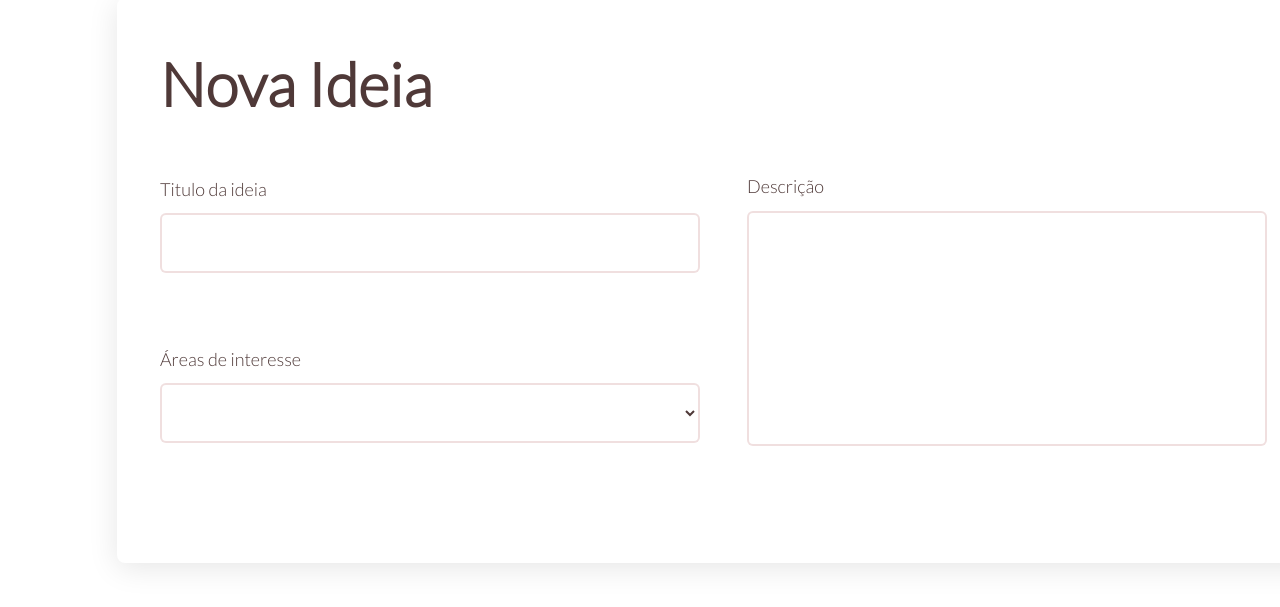
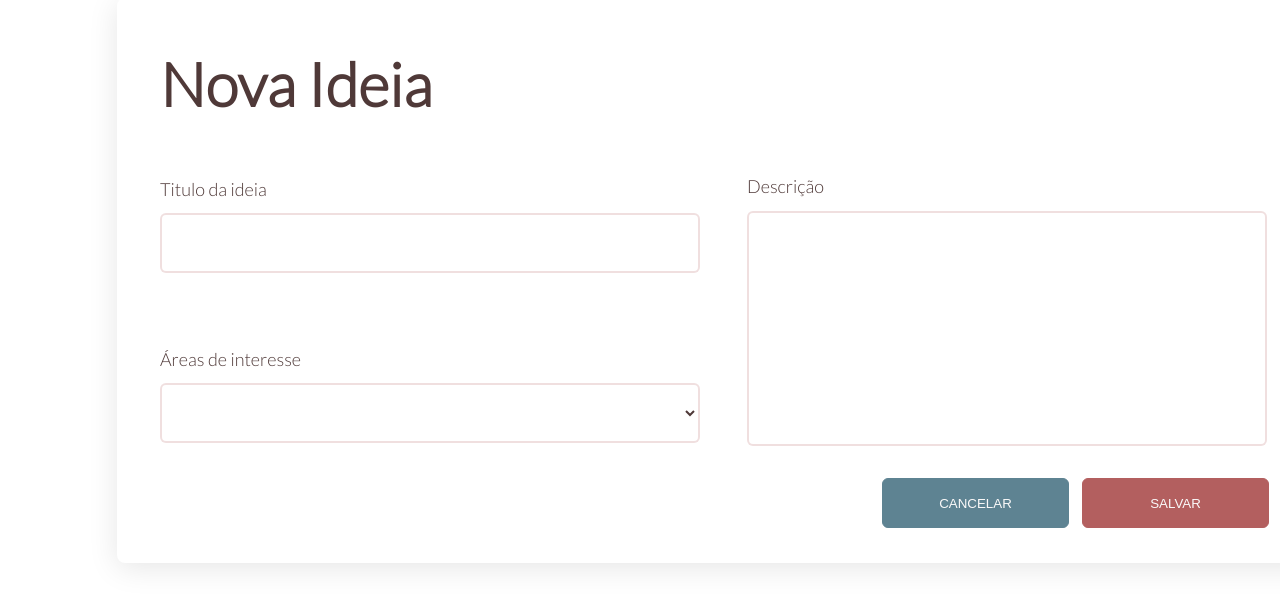
Before and after one commit to MilenaCrivella/plugue-front, an Angular app: page /cadastrar-ideia in a window 1280 px wide. Shown: the part 143-750 px from the top of the page. Built offline with nearby package versions, Linux system fonts and the light colour scheme.

Commit message:
Inclusão botão savar e cancelar em cadastrar ideia

```diff
--- a/src/app/pages/cadastrar-ideia/cadastrar-ideia.component.css
+++ b/src/app/pages/cadastrar-ideia/cadastrar-ideia.component.css
@@ -77,3 +77,29 @@ textarea.descricaoIdeia{
     resize: none;
     margin-top: 18px;
 }
+
+.button_salvar{
+    position: absolute;
+    width: 187px;
+    height: 50px;
+    left: 965px;
+    top: 480px;
+    background: #B35F5F;
+    border: 1.5px solid #B35F5F;
+    box-sizing: border-box;
+    border-radius: 6px;
+    color: #faf9f9;
+}
+
+.button_cancelar{
+    position: absolute;
+    width: 187px;
+    height: 50px;
+    left: 765px;
+    top: 480px;
+    background: #5E8392;;
+    border: 1.5px solid #5E8392;;
+    box-sizing: border-box;
+    border-radius: 6px;
+    color: #faf9f9;
+}
--- a/src/app/pages/cadastrar-ideia/cadastrar-ideia.component.html
+++ b/src/app/pages/cadastrar-ideia/cadastrar-ideia.component.html
@@ -23,5 +23,8 @@
             <label for="descricaoIdeia">Descrição</label><br>
             <textarea class="descricaoIdeia" name="descricaoIdeia" rows="4" cols="50"></textarea>
         </div>
+
+        <button type="button" class="button_cancelar">CANCELAR</button>
+        <button type="button" class="button_salvar">SALVAR</button>
     </form>
 </div>
```
